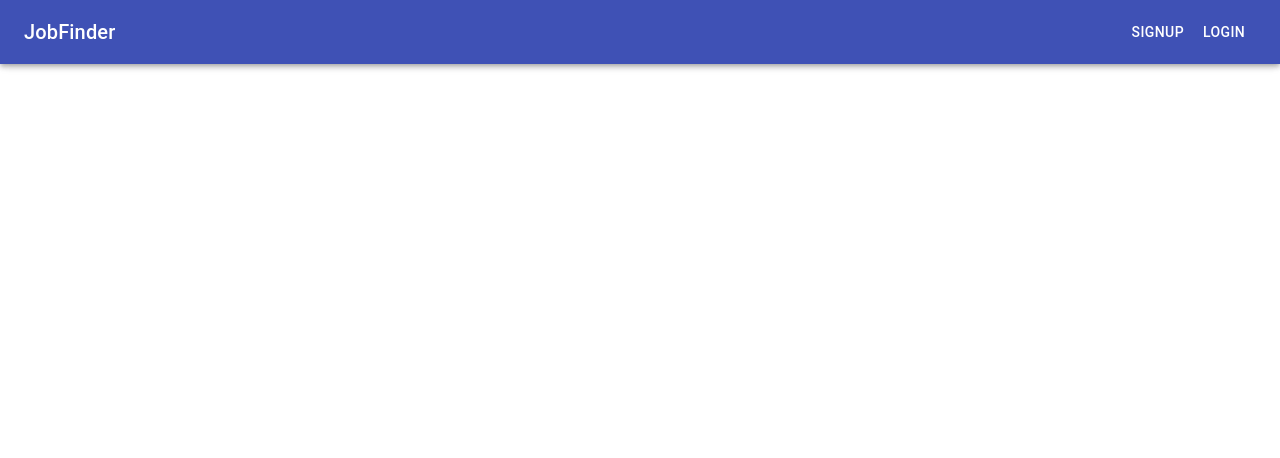
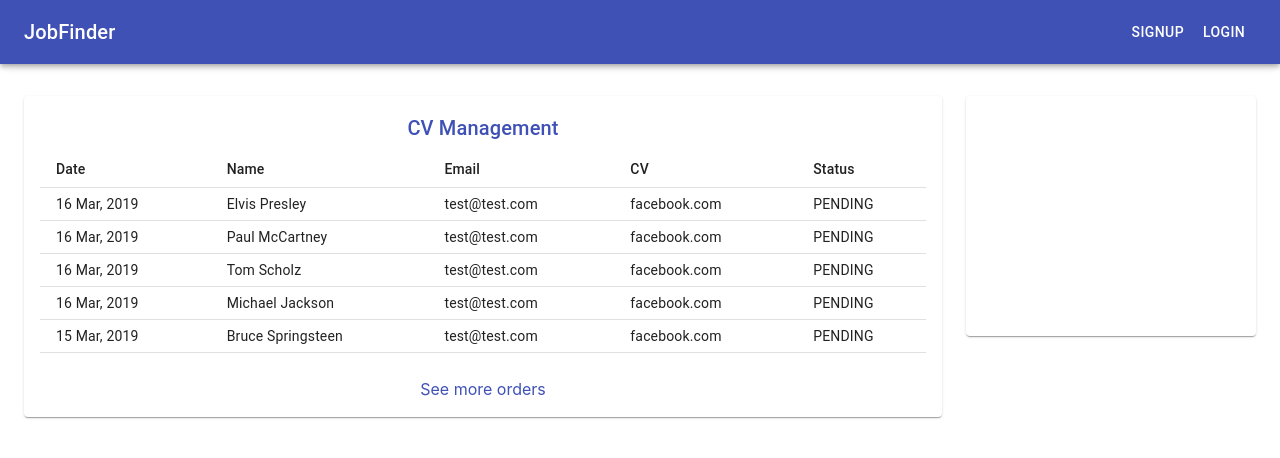
Before and after one commit to c4phesua/JobFinder-portal, a React (Create React App) app: page /manager in a window 1280 px wide. Shown: the top 458 px of the page. Built offline with nearby package versions, Linux system fonts and the light colour scheme.

Commit message:
add manager page

```diff
--- a/src/App.jsx
+++ b/src/App.jsx
@@ -4,6 +4,7 @@
 import Login from './page/Login';
 import Dashboard from './page/Dashboard';
 import SignUp from "./page/Signup";
+import Manager from "./page/Manager";
 
 function App() {
   return (
@@ -16,6 +17,7 @@
           <Route exact path="/" component={Dashboard} />
           <Route exact path="/index" component={Dashboard} />
           <Route exact path="/index.html" component={Dashboard} />
+          <Route exact path="/manager" component={Manager}/>
         </Switch>
       </BrowserRouter>
     </div>
--- /dev/null
+++ b/src/page/Manager.jsx
@@ -0,0 +1,63 @@
+import React from 'react';
+import clsx from 'clsx';
+import {makeStyles} from '@material-ui/core/styles';
+import Box from '@material-ui/core/Box';
+import Container from '@material-ui/core/Container';
+import Grid from '@material-ui/core/Grid';
+import Paper from '@material-ui/core/Paper';
+import Cvs from "../model/CvGen";
+
+const useStyles = makeStyles((theme) => ({
+    root: {
+        display: 'flex',
+    },
+    appBarSpacer: theme.mixins.toolbar,
+    content: {
+        flexGrow: 1,
+        height: '100vh',
+        overflow: 'auto',
+    },
+    container: {
+        paddingTop: theme.spacing(4),
+        paddingBottom: theme.spacing(4),
+    },
+    paper: {
+        padding: theme.spacing(2),
+        display: 'flex',
+        overflow: 'auto',
+        flexDirection: 'column',
+    },
+    fixedHeight: {
+        height: 240,
+    },
+}));
+
+export default function Manager() {
+    const classes = useStyles();
+    const fixedHeightPaper = clsx(classes.paper, classes.fixedHeight);
+
+    return (
+        <div className={classes.root}>
+            <main className={classes.content}>
+                <div className={classes.appBarSpacer} />
+                <Container maxWidth="lg" className={classes.container}>
+                    <Grid container spacing={3}>
+                        {/* List CV */}
+                        <Grid item xs={12} md={8} lg={9}>
+                            <Paper className={classes.paper}>
+                                <Cvs/>
+                            </Paper>
+                        </Grid>
+                        {/* CV */}
+                        <Grid item xs={12} md={4} lg={3}>
+                            <Paper className={fixedHeightPaper}>
+                            </Paper>
+                        </Grid>
+                    </Grid>
+                    <Box pt={4}>
+                    </Box>
+                </Container>
+            </main>
+        </div>
+    );
+}
```
